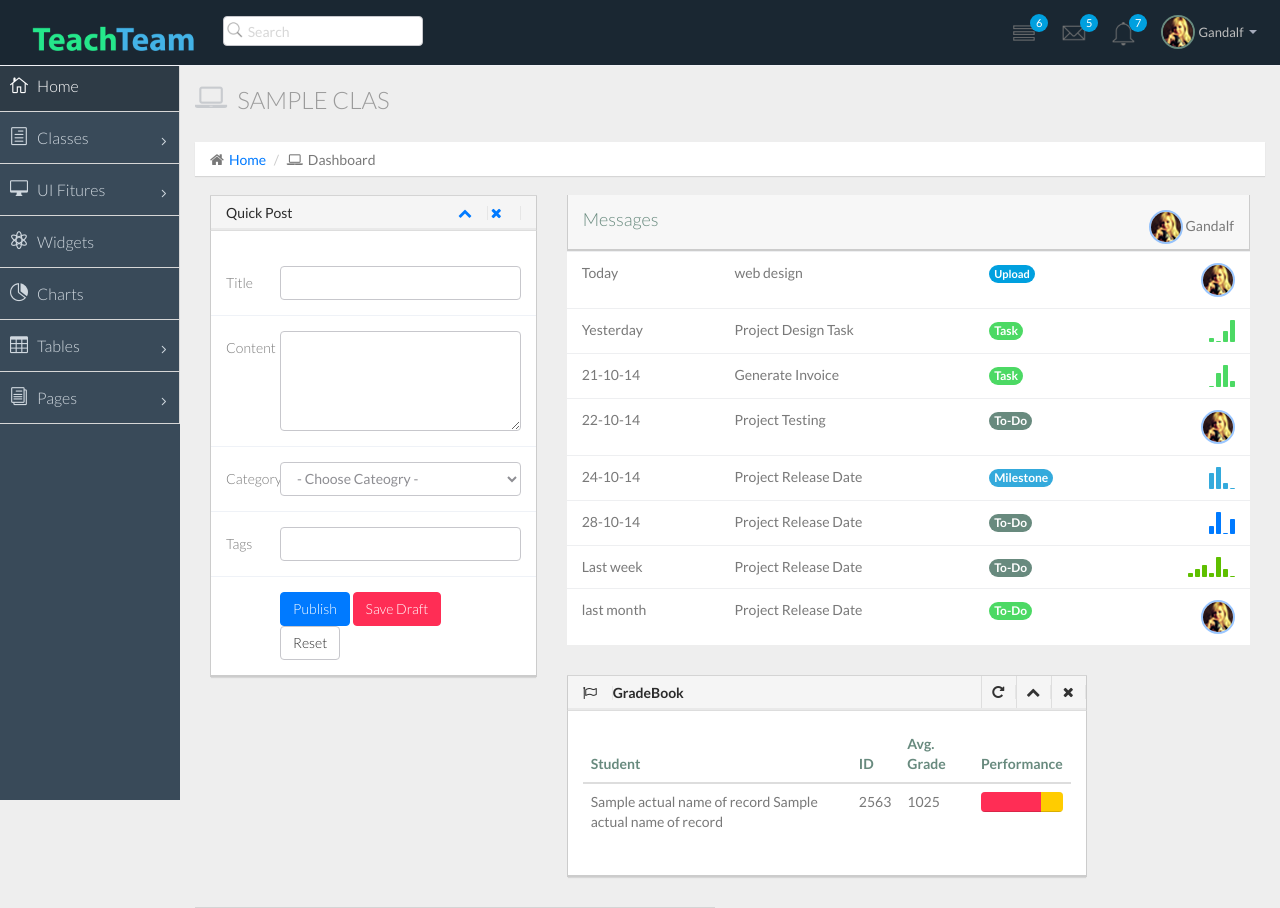
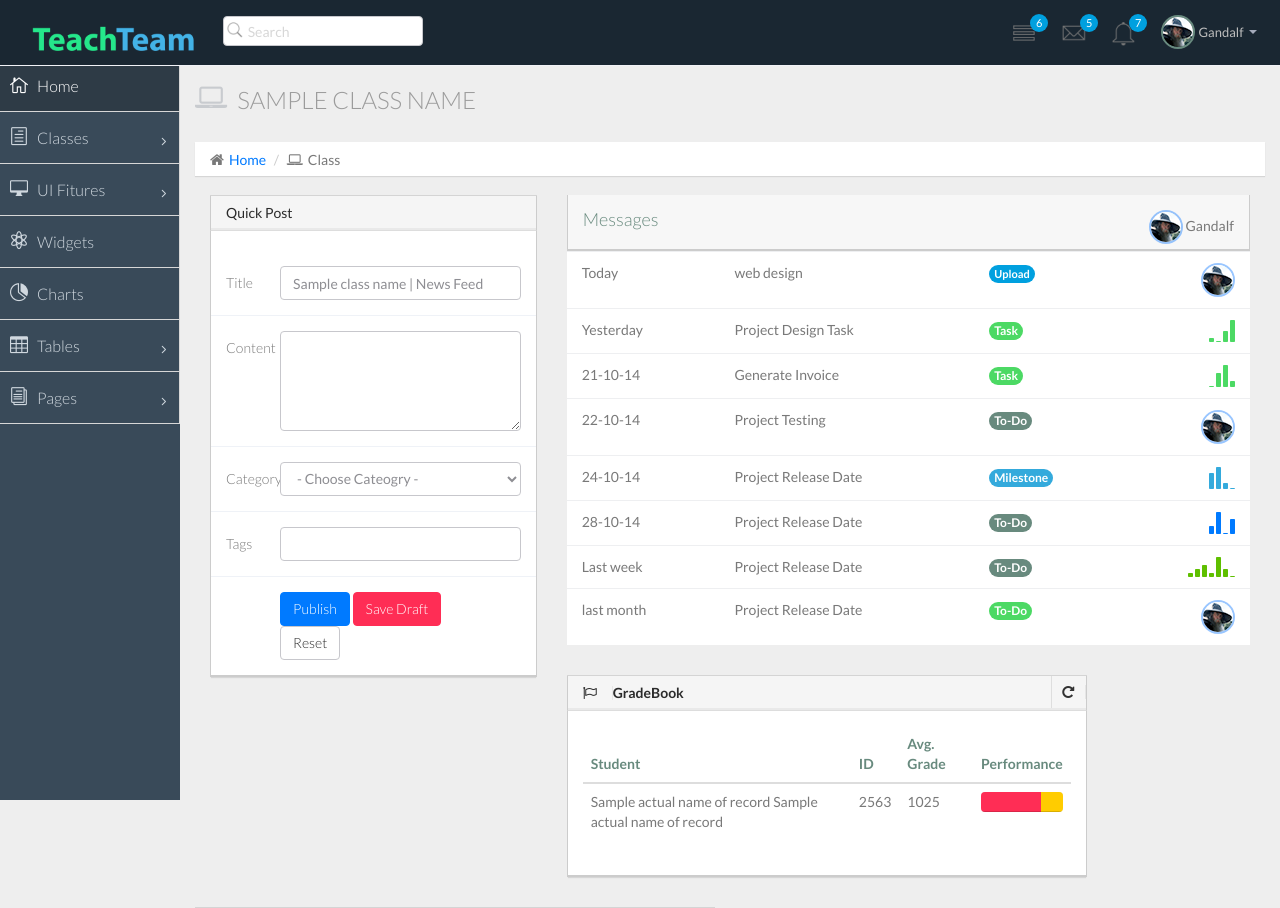
Before and after one commit to rahuang/TeachTeam, a Django app: template ClassConnect/templates/class.html in a window 1280 px wide. Shown: the top 908 px of the page. Run offline with Django 3.2, Linux system fonts and the light colour scheme; the template is opened without the code that fills it: most values are stand-ins (such as "Sample title", 1, 10 or a date in 2020).

Commit message:
class page

```diff
--- a/ClassConnect/templates/class.html
+++ b/ClassConnect/templates/class.html
@@ -6,10 +6,10 @@
               <!--overview start-->
               <div class="row">
                 <div class="col-lg-12">
-                    <h3 class="page-header"><i class="fa fa-laptop"></i> {{class.className}}</h3>
+                    <h3 class="page-header"><i class="fa fa-laptop"></i> {{className}}</h3>
                     <ol class="breadcrumb">
-                        <li><i class="fa fa-home"></i><a href="index.html">Home</a></li>
-                        <li><i class="fa fa-laptop"></i>Dashboard</li>
+                        <li><i class="fa fa-home"></i><a href="/classes">Home</a></li>
+                        <li><i class="fa fa-laptop"></i>Class</li>
                     </ol>
                 </div>
             </div>
@@ -17,10 +17,7 @@
               <div class="panel panel-default">
                 <div class="panel-heading">
                   <div class="pull-left">Quick Post</div>
-                  <div class="widget-icons pull-right">
-                    <a href="#" class="wminimize"><i class="fa fa-chevron-up"></i></a>
-                    <a href="#" class="wclose"><i class="fa fa-times"></i></a>
-                  </div>
+
                   <div class="clearfix"></div>
                 </div>
                 <div class="panel-body">
@@ -33,7 +30,7 @@
                                           <div class="form-group">
                                             <label class="control-label col-lg-2" for="title">Title</label>
                                             <div class="col-lg-10">
-                                              <input type="text" class="form-control" id="title">
+                                              <input type="text" class="form-control" id="title" value="{{className}} | News Feed">
                                             </div>
                                           </div>
                                           <!-- Content -->
@@ -222,9 +219,8 @@
                         <div class="panel-heading">
                             <h2><i class="fa fa-flag-o red"></i><strong>GradeBook</strong></h2>
                             <div class="panel-actions">
-                                <a href="index.html#" class="btn-setting"><i class="fa fa-rotate-right"></i></a>
-                                <a href="index.html#" class="btn-minimize"><i class="fa fa-chevron-up"></i></a>
-                                <a href="index.html#" class="btn-close"><i class="fa fa-times"></i></a>
+                                <a href="" class="btn-setting"><i class="fa fa-rotate-right"></i></a>
+
                             </div>
                         </div>
                         <div class="panel-body">
--- a/ClassConnect/views.py
+++ b/ClassConnect/views.py
@@ -134,7 +134,7 @@ class ClassPage(TemplateView):
 
 
 
-        return render(request, 'class.html', {"className": request.GET['name'], students":students, "completeAssignments": completeAssignments, "notCompleteAssignments": notCompleteAssignments})
+        return render(request, 'class.html', {"className": request.GET['name'], "students":students, "completeAssignments": completeAssignments, "notCompleteAssignments": notCompleteAssignments})
 
 
 class IndexPage(TemplateView):
```
Also changed, not shown: ClassConnect/static/img/avatar1_small.jpg.
